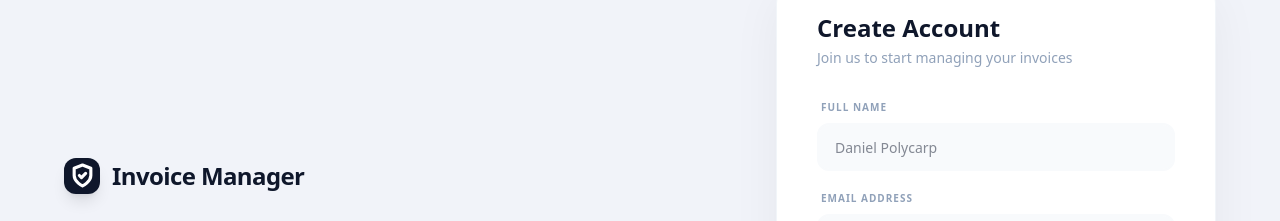
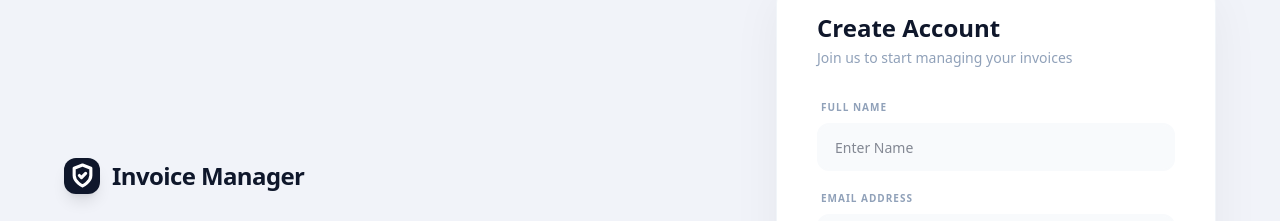
Before and after one commit to Daniel-Clerkson/invoice-manager, a Next.js app: page /auth in a window 1280 px wide. Both pictures are taken after typing "name@example.com", "Sample123" into the empty fields and a click on the button "Create an account". Shown: the part 106-327 px from the top of the page. Built offline with nearby package versions, Linux system fonts and the light colour scheme; no server answers.

Commit message:
Fixed API integration issues and made it prod ready

```diff
--- a/app/auth/page.tsx
+++ b/app/auth/page.tsx
@@ -162,7 +162,7 @@ export default function LoginPage() {
                     type="text"
                     value={name}
                     onChange={(e) => setName(e.target.value)}
-                    placeholder="Daniel Polycarp"
+                    placeholder="Enter Name"
                     className="w-full h-12 border-2 border-slate-50 rounded-xl bg-slate-50 px-4 text-sm font-medium outline-none transition-all focus:border-indigo-600 focus:bg-white"
                   />
                 </motion.div>
```
